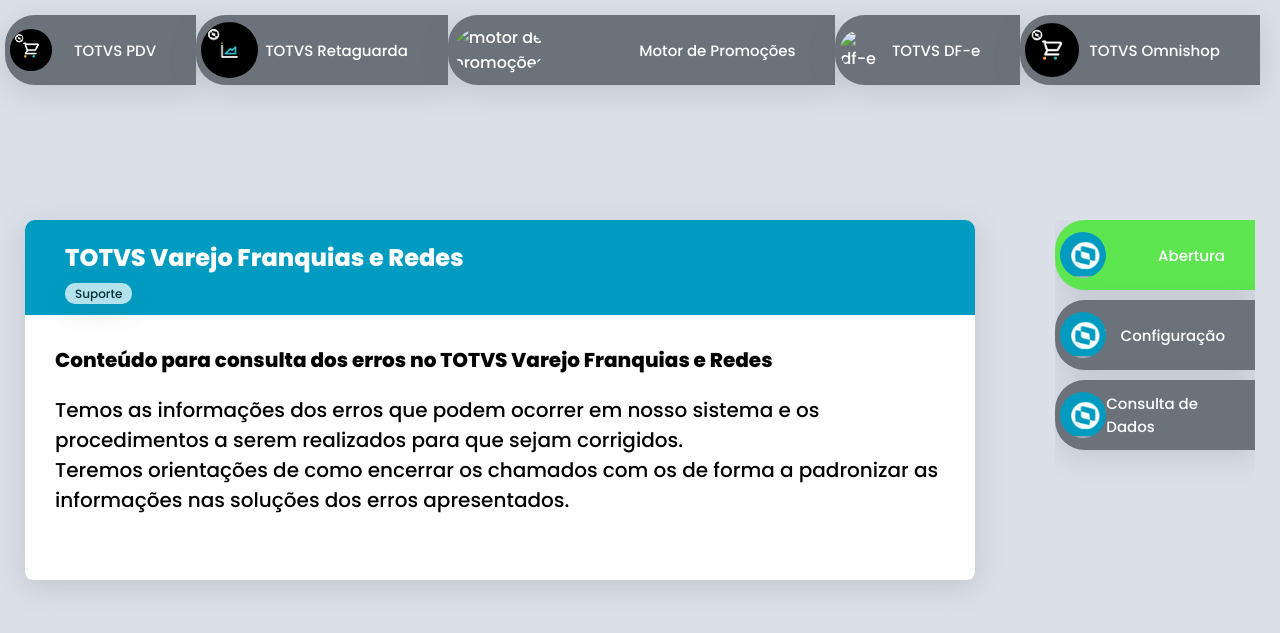
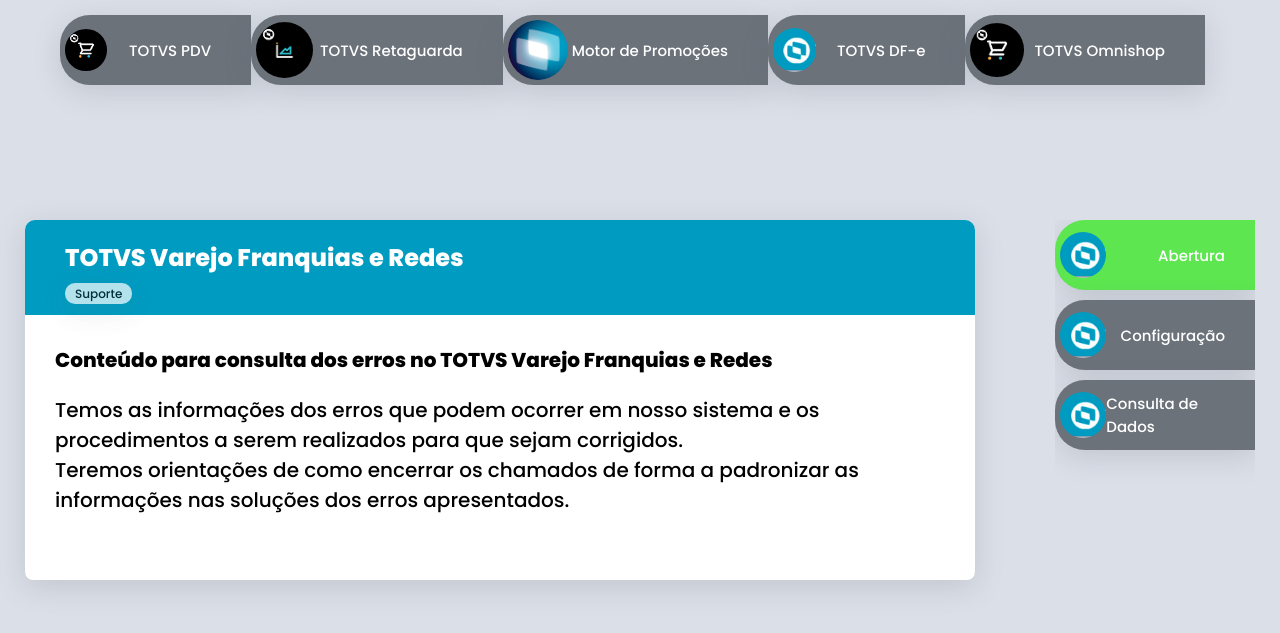
Before and after one commit to Sharkiliano/sharkiliano.github.io, a plain HTML site: page omnishop.html in a window 1280 px wide. Drawn offline with Linux system fonts and the light colour scheme.

Commit message:
Add files via upload

```diff
--- a/omnishop.html
+++ b/omnishop.html
@@ -33,11 +33,11 @@
             <span>TOTVS Retaguarda</span>
           </li></a>
           <a href="mp.html"><li class="submenu" id="mp">
-            <img src="src/imagens/MP.png" alt="motor de promoções">
+            <img src="src/imagens/MP.ico" alt="motor de promoções">
             <span>Motor de Promoções</span>
           </li></a>
           <a href="dfe.html"><li class="submenu" id="dfe">
-            <img src="src/imagens/TVDFe.ico" alt="df-e">
+            <img src="src/imagens/TVDFe.png" alt="df-e">
             <span>TOTVS DF-e</span>
           </li></a>
 		  <a href="omnishop.html"><li class="submenu" id="omnishop">
@@ -62,7 +62,7 @@
             <h3>Conteúdo para consulta dos erros no TOTVS Varejo Franquias e Redes</h3>
 			<text>
 				Temos as informações dos erros que podem ocorrer em nosso sistema e os procedimentos a serem realizados para que sejam corrigidos. <br>
-				Teremos orientações de como encerrar os chamados com os de forma a padronizar as informações nas soluções dos erros apresentados.
+				Teremos orientações de como encerrar os chamados de forma a padronizar as informações nas soluções dos erros apresentados.
 			</text>
           </div>
         </div>
```
